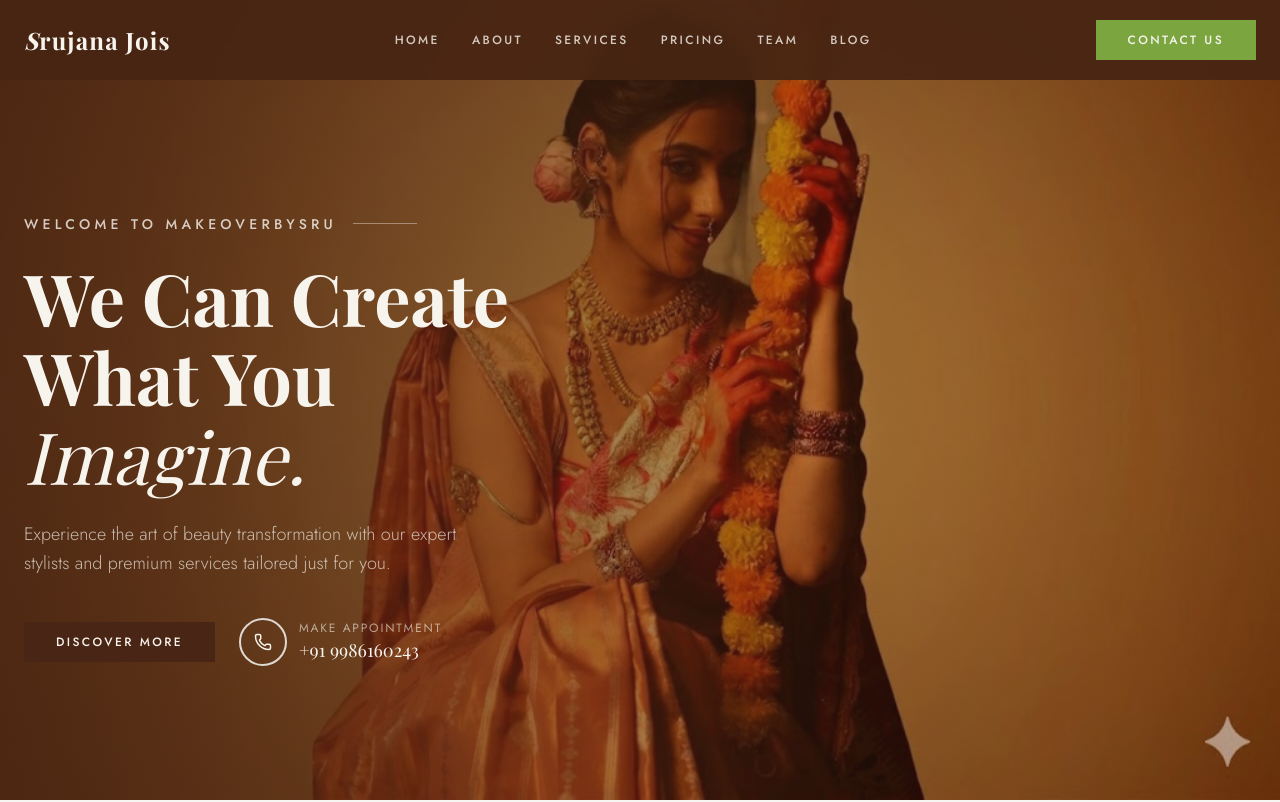
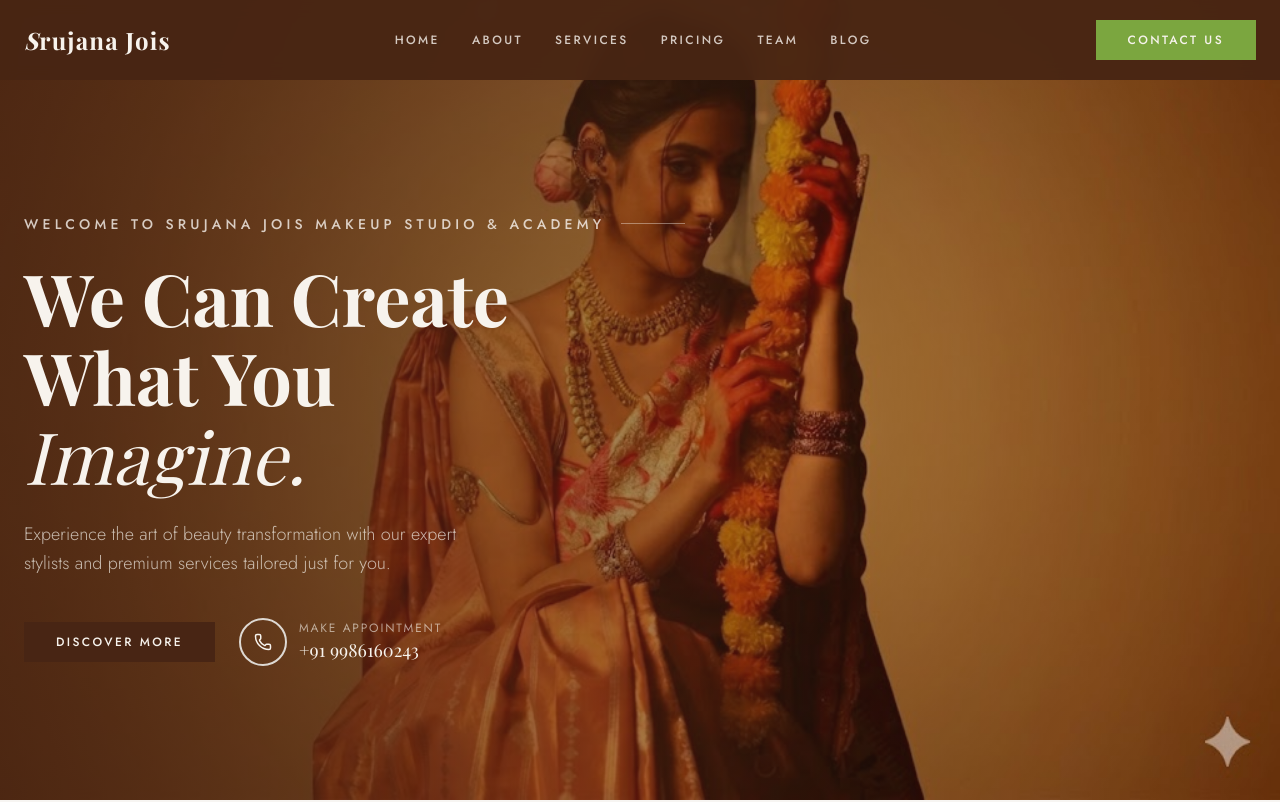
Before and after one commit to AmithBV0606/sj-makeover, a Next.js app: page / in a window 1280 px wide. Shown: the top 802 px of the page. Built offline with nearby package versions, Linux system fonts and the light colour scheme; a web font is replaced by a local one.

Commit message:
Hero section updated.

```diff
--- a/src/components/HeroSection.tsx
+++ b/src/components/HeroSection.tsx
@@ -31,7 +31,7 @@ const HeroSection = () => {
         >
           <div className="flex items-center gap-4 mb-6">
             <span className="section-subtitle text-cream/80">
-              Welcome to MakeOverBySru
+              Welcome to Srujana Jois Makeup Studio & Academy
             </span>
             <span className="w-16 h-px bg-cream/40" />
           </div>
@@ -62,7 +62,9 @@ const HeroSection = () => {
                 <p className="text-cream/60 text-xs uppercase tracking-[0.15em] font-body">
                   Make Appointment
                 </p>
-                <p className="text-cream font-display text-lg">+91 9986160243</p>
+                <p className="text-cream font-display text-lg">
+                  +91 9986160243
+                </p>
               </div>
             </div>
           </div>
```
